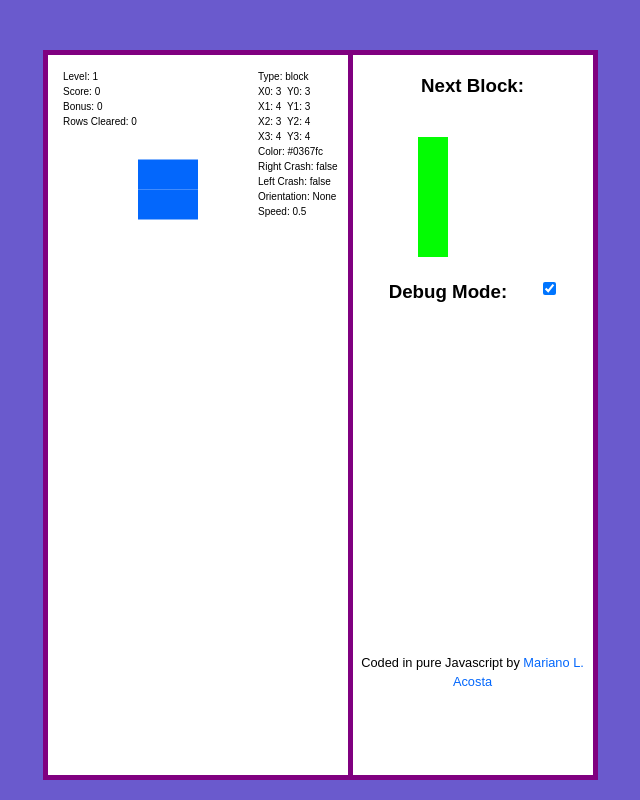
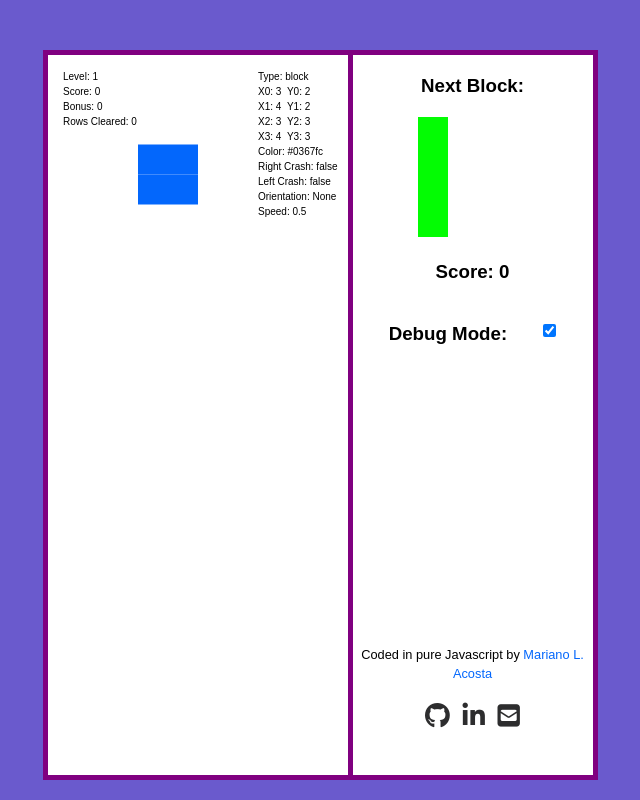
Before and after one commit to mlacosta/Marian-TETRIS, a plain HTML site: page index.html in a window 1280 px wide. Shown: the whole page, without its empty margins (320-960 px from the left). Drawn offline with Linux system fonts and the light colour scheme; a web font is replaced by a local one.

Commit message:
layout improvements

```diff
--- a/index.html
+++ b/index.html
@@ -6,6 +6,7 @@
     <title>Tetris by Mariano L. Acosta</title>
     <script async type="module" src='./resources/JS/main.js'></script>
     <link rel="stylesheet" href="./resources/CSS/style.css" ref="text/css">
+    <script src="https://kit.fontawesome.com/ad756e6772.js" crossorigin="anonymous"></script>
 </head>
 <body>
 
@@ -17,6 +18,7 @@
         <div id="info">
             <h3 id='next-block'>Next Block:</h3>
             <canvas id="next" width="120" height="120"></canvas>
+            <h3 id='score'>Score:</h3>
             <div class="debug">
                 <h3>Debug Mode:</h3>
                 <label  class="switch">
@@ -25,7 +27,11 @@
                   </label>
             </div>
             <h4 id='author'>Coded in pure Javascript by <span style='color:#0367fc;'>Mariano L. Acosta</span></h4>
-
+            <div class="social-media">
+                <a class="fa fa-github" href="http://www.github.com/mlacosta" target="_blank"></a>
+                <a class="fa fa-linkedin" href="http://www.linkedin.com/in/mlacosta" target="_blank"></a>
+                <a class="fas fa-envelope-square" href="mailto:marianoacosta.003@gmail.com" target="_blank"></a>
+            </div>
 
         </div>
     </section>
--- a/resources/CSS/style.css
+++ b/resources/CSS/style.css
@@ -34,6 +34,9 @@ body{
     width:100% ;
     margin: 0;
     display: block;
+}
+h3{
+    text-align: center;
 }
 #message{
     color:black;
@@ -84,10 +87,11 @@ body{
 }
 
 #next-block{
-    text-align: center;
-    margin: 20px 0;
+
+    margin: 20px 0 0 0;
 }
 .debug{
+    margin-top: 40px;
     display: flex;
     justify-content: space-evenly;
     width: 100%;
@@ -98,8 +102,23 @@ body{
 #author{
     position:relative;
     text-align: center;
-    top: 350px;
+    top: 300px;
     font-size: .8rem;
     font-weight: 300;
     line-height: 1.5;
 }
+
+.social-media{
+    position:relative;
+    top:320px;
+    display: flex;
+    justify-content: space-evenly;
+    width: 120px;
+    margin: 0 auto;
+}
+.social-media a{
+    font-size: 1.6rem;
+    text-decoration: none;
+    color:#2d2d2e;
+
+}
--- a/resources/JS/game.js
+++ b/resources/JS/game.js
@@ -240,7 +240,7 @@ export class Game{
                 break;
             default:
                 this.textColor = "#fff";
-                color = "#556682";
+                color = "#072d69";
                 break;
         }
 
--- a/resources/JS/main.js
+++ b/resources/JS/main.js
@@ -20,6 +20,7 @@ import {inputHandler} from './utils.js';
 let playfield = document.getElementById('playfield');
 let next = document.getElementById('next');
 const info = document.getElementById('info');
+const scoreInfo = document.getElementById('score');
 
 let context = playfield.getContext('2d');
 let nextCtx = next.getContext('2d');
@@ -111,13 +112,14 @@ const gameLoop = (timeStamp)=>{
     context.clearRect(0,0,GAME_WIDTH,GAME_HEIGHT) //from start to the entire game screen
     game.drawMatrix(context);
 
-    if(showIntro && frameCount<90){
+    if(showIntro && frameCount<120){
         context.fillStyle = "#f0f";
-        context.font = "25px Arial";
-        context.fillText('TETRIS',GAME_WIDTH*.36,GAME_HEIGHT*.45);
-        context.font = "20px Arial";
-        context.fillStyle = "#0Ff";
-        context.fillText('by Mariano L. Acosta',GAME_WIDTH*.20,GAME_HEIGHT*.50);
+        context.font = '25px Orbitron';
+        context.textAlign = 'center';
+        context.fillText('Marian TETRIS',GAME_WIDTH*.5,GAME_HEIGHT*.45);
+        context.font = "20px Orbitron";
+        context.fillStyle = "#000";
+        context.fillText('Version 1.0.0',GAME_WIDTH*.5,GAME_HEIGHT*.50);
 
         frameCount++;
     }else{
@@ -165,7 +167,7 @@ const gameLoop = (timeStamp)=>{
 
         if(flagCounter <90){
             flagCounter++;
-            context.fillStyle = '#000';
+            context.fillStyle = game.textColor;
             context.font = '16px Orbitron';
             context.textAlign = 'center';
             context.fillText('Level Up!',game.gameWidht*.5,game.gameHeigth*.5);
@@ -196,6 +198,8 @@ const gameLoop = (timeStamp)=>{
             }
 
         }
+
+        scoreInfo.innerHTML = `Score: ${game.score + Math.floor(block.bonus/block.gameUnit)}`
     }
 
 
```
